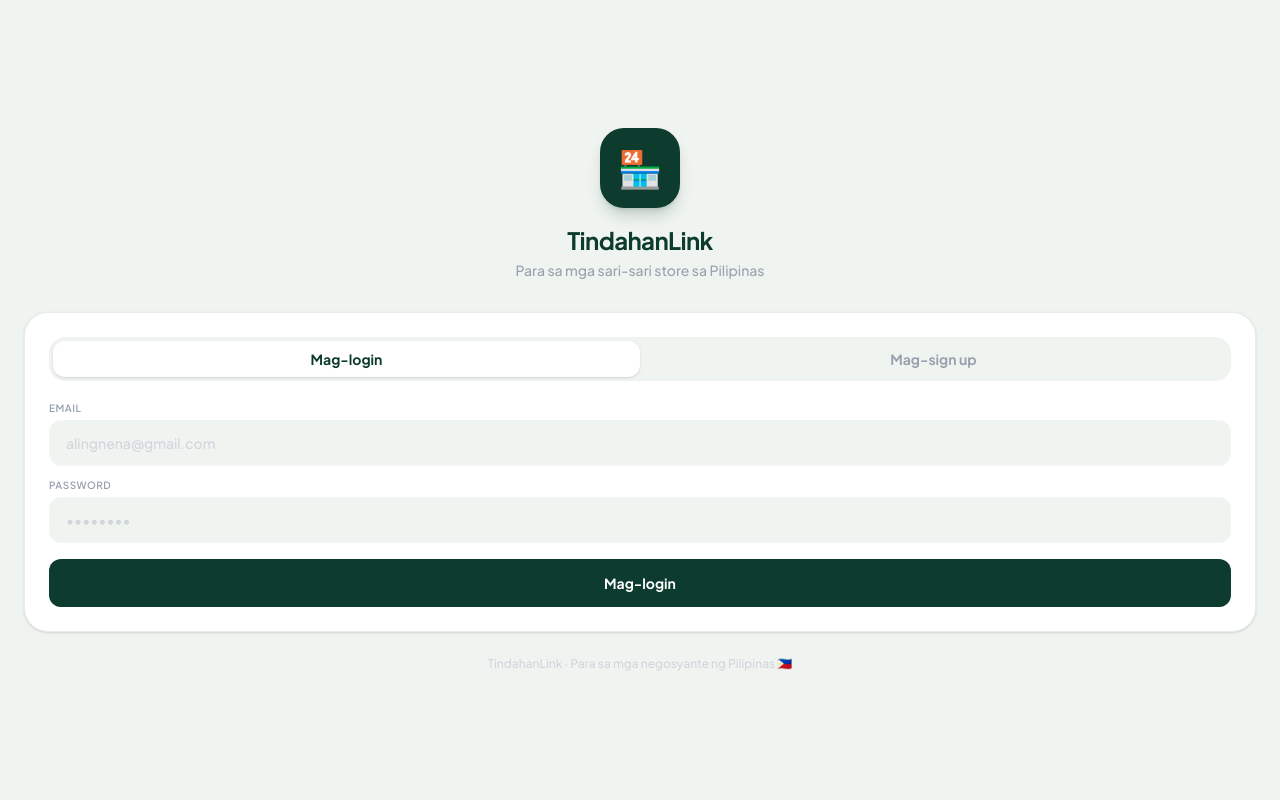
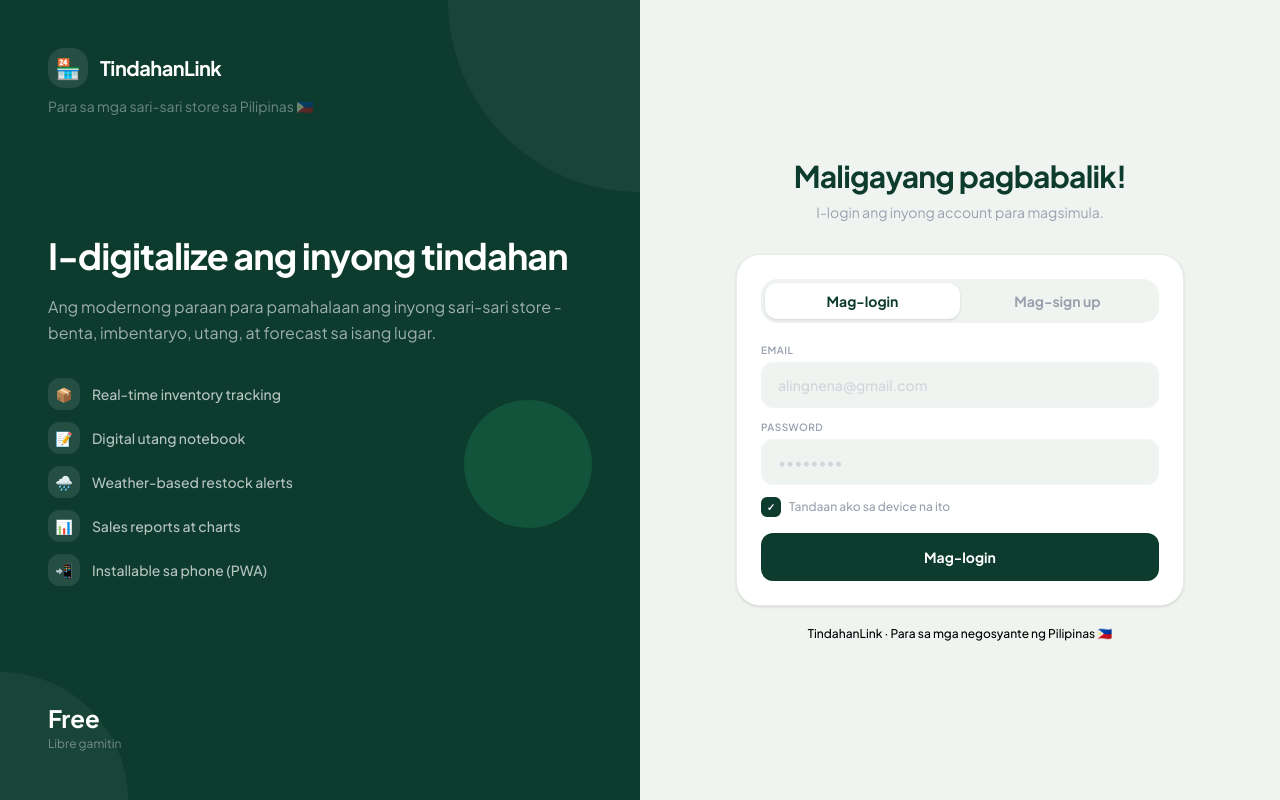
Before and after one commit to nyerrr/TindahanLink, a React (Vite) app: page / in a window 1280 px wide. Built offline with nearby package versions, Linux system fonts and the light colour scheme; no server answers.

Commit message:
Desktop split-screen login + SVG nav icons + remember me

```diff
--- a/src/pages/Dashboard.tsx
+++ b/src/pages/Dashboard.tsx
@@ -337,7 +337,7 @@ export default function Dashboard({ onNavigate }: Props) {
               key={item.id}
               onClick={() => openSellModal(item)}
               disabled={item.stock <= 0}
-              className={`bg-white rounded-2xl border border-[#E8EDE8] p-3 flex flex-col items-center relative active:scale-95 transition-all ${
+              className={`cursor-pointer bg-white rounded-2xl border border-[#E8EDE8] p-3 flex flex-col items-center relative active:scale-95 transition-all ${
                 item.stock <= 0 ? 'opacity-40' : ''
               }`}
             >
@@ -368,7 +368,7 @@ export default function Dashboard({ onNavigate }: Props) {
               animate={{ opacity: 1, y: 0 }}
               exit={{ opacity: 0, y: 10 }}
               onClick={() => setVisibleCount(c => c + 6)}
-              className="w-full mt-3 bg-white border border-[#E8EDE8] rounded-2xl py-3.5 text-sm font-bold text-[#0D3B2E] active:scale-95 transition-transform"
+              className="cursor-pointer w-full mt-3 bg-white border border-[#E8EDE8] rounded-2xl py-3.5 text-sm font-bold text-[#0D3B2E] active:scale-95 transition-transform"
             >
               Tingnan pa ({totalFiltered - visibleCount} pa)
             </motion.button>
--- a/src/pages/Login.tsx
+++ b/src/pages/Login.tsx
@@ -1,8 +1,7 @@
 import { useState } from 'react'
+import { motion } from 'framer-motion'
 import { signIn, signUp } from '../lib/auth'
 
-// This component needs to tell App.tsx when login succeeds
-// so App.tsx can switch to the Dashboard
 type Props = {
   onLogin: () => void
 }
@@ -14,9 +13,9 @@ export default function Login({ onLogin }: Props) {
   const [loading, setLoading] = useState(false)
   const [error, setError] = useState('')
   const [success, setSuccess] = useState('')
+  const [remember, setRemember] = useState(true)
 
   async function handleSubmit() {
-    // Basic validation before hitting the API
     if (!email.trim()) return setError('Lagyan ng email!')
     if (!password.trim()) return setError('Lagyan ng password!')
     if (password.length < 6) return setError('Password ay dapat 6 characters man lang!')
@@ -31,12 +30,10 @@ export default function Login({ onLogin }: Props) {
         setSuccess('Account nagawa na! Mag-login na.')
         setIsSignUp(false)
       } else {
-        await signIn(email, password)
-        // Tell App.tsx login succeeded → switch to dashboard
+        await signIn(email, password, remember)
         onLogin()
       }
     } catch (e: any) {
-      // Supabase returns error messages we can show directly
       if (e.message.includes('Invalid login')) {
         setError('Mali ang email o password. Subukan ulit.')
       } else if (e.message.includes('already registered')) {
@@ -49,46 +46,152 @@ export default function Login({ onLogin }: Props) {
     setLoading(false)
   }
 
-  // Allow pressing Enter to submit
   function handleKeyDown(e: React.KeyboardEvent) {
     if (e.key === 'Enter') handleSubmit()
   }
 
   return (
-    <div className="min-h-screen bg-[#F0F4F0] flex flex-col items-center justify-center px-6">
+    <div className="min-h-screen bg-[#F0F4F0] flex md:flex-row flex-col">
 
-      {/* Logo */}
-      <div className="mb-8 text-center">
-        <div className="w-20 h-20 bg-[#0D3B2E] rounded-3xl flex items-center justify-center mx-auto mb-4 shadow-lg shadow-[#0D3B2E]/20">
-          <span className="text-4xl">🏪</span>
+      {/* ─── LEFT PANEL — desktop only ─── */}
+      {/*
+        Why hidden md:flex?
+        On mobile → hidden (we don't show it)
+        On desktop → flex (shows the branding panel)
+        This is responsive design using Tailwind breakpoints
+      */}
+      <motion.div
+        initial={{ opacity: 0, x: -40 }}
+        animate={{ opacity: 1, x: 0 }}
+        transition={{ type: 'spring', stiffness: 200, damping: 25 }}
+        className="hidden md:flex md:w-1/2 bg-[#0D3B2E] flex-col justify-between p-12 relative overflow-hidden"
+      >
+        {/* Background decorative circles */}
+        {/*
+          Why decorative circles?
+          Pure green background feels flat and corporate.
+          Subtle geometric shapes add depth and personality
+          without distracting from the content.
+        */}
+        <div className="absolute top-0 right-0 w-96 h-96 bg-white/5 rounded-full -translate-y-1/2 translate-x-1/2" />
+        <div className="absolute bottom-0 left-0 w-64 h-64 bg-white/5 rounded-full translate-y-1/2 -translate-x-1/2" />
+        <div className="absolute top-1/2 right-12 w-32 h-32 bg-[#1B8B5A]/30 rounded-full" />
+
+        {/* Top — Logo */}
+        <div className="relative z-10">
+          <div className="flex items-center gap-3 mb-2">
+            <div className="w-10 h-10 bg-white/10 rounded-2xl flex items-center justify-center">
+              <span className="text-xl">🏪</span>
             </div>
-        <h1 className="text-2xl font-bold text-[#0D3B2E] tracking-tight">TindahanLink</h1>
-        <p className="text-gray-400 text-sm mt-1 font-medium">
-          Para sa mga sari-sari store sa Pilipinas
+            <span className="text-white font-bold text-xl tracking-tight">TindahanLink</span>
+          </div>
+          <p className="text-white/40 text-sm">Para sa mga sari-sari store sa Pilipinas 🇵🇭</p>
+        </div>
+
+        {/* Middle — Main headline */}
+        <div className="relative z-10">
+          <h1 className="text-white text-4xl font-bold tracking-tight leading-tight mb-4">
+            I-digitalize ang inyong tindahan
+          </h1>
+          <p className="text-white/60 text-base leading-relaxed">
+            Ang modernong paraan para pamahalaan ang inyong sari-sari store - benta, imbentaryo, utang, at forecast sa isang lugar.
+          </p>
+
+          {/* Feature list */}
+          <div className="mt-8 flex flex-col gap-3">
+            {[
+              { icon: '📦', text: 'Real-time inventory tracking' },
+              { icon: '📝', text: 'Digital utang notebook' },
+              { icon: '🌧️', text: 'Weather-based restock alerts' },
+              { icon: '📊', text: 'Sales reports at charts' },
+              { icon: '📲', text: 'Installable sa phone (PWA)' },
+            ].map((feature, i) => (
+              <motion.div
+                key={i}
+                initial={{ opacity: 0, x: -20 }}
+                animate={{ opacity: 1, x: 0 }}
+                transition={{ delay: 0.3 + i * 0.08, type: 'spring', stiffness: 300 }}
+                className="flex items-center gap-3"
+              >
+                <div className="w-8 h-8 bg-white/10 rounded-xl flex items-center justify-center text-sm shrink-0">
+                  {feature.icon}
+                </div>
+                <span className="text-white/70 text-sm font-medium">{feature.text}</span>
+              </motion.div>
+            ))}
+          </div>
+        </div>
+
+        {/* Bottom — Stats */}
+        <div className="relative z-10 flex gap-6">
+          <div>
+            <p className="text-white text-2xl font-bold">Free</p>
+            <p className="text-white/40 text-xs mt-0.5">Libre gamitin</p>
+          </div>
+        </div>
+
+      </motion.div>
+
+      {/* ─── RIGHT PANEL — login form ─── */}
+      {/*
+        Why md:w-1/2?
+        On mobile → full width (w-full is default)
+        On desktop → half width, right side
+        The left panel takes the other half
+      */}
+      <div className="flex-1 flex flex-col items-center justify-center px-6 py-12 md:px-16 lg:px-24">
+
+        {/* Mobile only logo — hidden on desktop since left panel shows it */}
+        <motion.div
+          initial={{ opacity: 0, y: -30 }}
+          animate={{ opacity: 1, y: 0 }}
+          transition={{ type: 'spring', stiffness: 300, damping: 25 }}
+          className="md:hidden mb-8 text-center"
+        >
+          <div className="w-16 h-16 bg-[#0D3B2E] rounded-3xl flex items-center justify-center mx-auto mb-3 shadow-lg shadow-[#0D3B2E]/20">
+            <span className="text-3xl">🏪</span>
+          </div>
+          <h1 className="text-xl font-bold text-[#0D3B2E] tracking-tight">TindahanLink</h1>
+          <p className="text-gray-400 text-xs mt-1">Para sa mga sari-sari store sa Pilipinas</p>
+        </motion.div>
+
+        {/* Form container */}
+        <motion.div
+          initial={{ opacity: 0, y: 40 }}
+          animate={{ opacity: 1, y: 0 }}
+          transition={{ type: 'spring', stiffness: 250, damping: 22, delay: 0.1 }}
+          className="w-full max-w-md"
+        >
+          {/* Desktop greeting */}
+          <div className="hidden md:block mb-8">
+            <h2 className="text-center text-3xl font-bold text-[#0D3B2E] tracking-tight">
+              {isSignUp ? 'Gumawa ng account' : 'Maligayang pagbabalik!'}
+            </h2>
+            <p className="text-center text-gray-400 text-sm mt-2">
+              {isSignUp
+                ? 'Libre ang paggamit. Walang credit card na kailangan.'
+                : 'I-login ang inyong account para magsimula.'
+              }
             </p>
           </div>
 
-      {/* Form Card */}
-      <div className="w-full bg-white rounded-3xl p-6 shadow-sm border border-[#E8EDE8]">
+          {/* Form card */}
+          <div className="bg-white rounded-3xl p-6 shadow-sm border border-[#E8EDE8]">
 
             {/* Toggle tabs */}
             <div className="flex bg-[#F0F4F0] rounded-2xl p-1 mb-5">
               <button
                 onClick={() => { setIsSignUp(false); setError(''); setSuccess('') }}
-            className={`flex-1 py-2 rounded-xl text-sm font-bold transition-all ${
-              !isSignUp
-                ? 'bg-white text-[#0D3B2E] shadow-sm'
-                : 'text-gray-400'
+                className={`cursor-pointer flex-1 py-2 rounded-xl text-sm font-bold transition-all ${
+                  !isSignUp ? 'bg-white text-[#0D3B2E] shadow-sm' : 'text-gray-400'
                 }`}
               >
                 Mag-login
               </button>
               <button
                 onClick={() => { setIsSignUp(true); setError(''); setSuccess('') }}
-            className={`flex-1 py-2 rounded-xl text-sm font-bold transition-all ${
-              isSignUp
-                ? 'bg-white text-[#0D3B2E] shadow-sm'
-                : 'text-gray-400'
+                className={`cursor-pointer flex-1 py-2 rounded-xl text-sm font-bold transition-all ${
+                  isSignUp ? 'bg-white text-[#0D3B2E] shadow-sm' : 'text-gray-400'
                 }`}
               >
                 Mag-sign up
@@ -98,7 +201,11 @@ export default function Login({ onLogin }: Props) {
             <div className="flex flex-col gap-3">
 
               {/* Email */}
-          <div>
+              <motion.div
+                initial={{ opacity: 0, x: -20 }}
+                animate={{ opacity: 1, x: 0 }}
+                transition={{ delay: 0.2, type: 'spring', stiffness: 300 }}
+              >
                 <label className="text-[10px] text-gray-400 font-semibold uppercase tracking-wider mb-1 block">
                   Email
                 </label>
@@ -110,10 +217,14 @@ export default function Login({ onLogin }: Props) {
                   placeholder="alingnena@gmail.com"
                   className="w-full border border-gray-100 bg-[#F0F4F0] rounded-xl px-4 py-3 text-sm font-medium text-[#0D3B2E] placeholder:text-gray-300 focus:outline-none focus:border-[#0D3B2E] transition-colors"
                 />
-          </div>
+              </motion.div>
 
               {/* Password */}
-          <div>
+              <motion.div
+                initial={{ opacity: 0, x: -20 }}
+                animate={{ opacity: 1, x: 0 }}
+                transition={{ delay: 0.25, type: 'spring', stiffness: 300 }}
+              >
                 <label className="text-[10px] text-gray-400 font-semibold uppercase tracking-wider mb-1 block">
                   Password
                 </label>
@@ -126,33 +237,62 @@ export default function Login({ onLogin }: Props) {
                   className="w-full border border-gray-100 bg-[#F0F4F0] rounded-xl px-4 py-3 text-sm font-medium text-[#0D3B2E] placeholder:text-gray-300 focus:outline-none focus:border-[#0D3B2E] transition-colors"
                 />
                 {isSignUp && (
-              <p className="text-[10px] text-gray-300 mt-1 ml-1">
-                Minimum 6 characters
-              </p>
+                  <p className="text-[10px] text-gray-600 mt-1 ml-1">Minimum 6 characters</p>
                 )}
-          </div>
+              </motion.div>
 
             </div>
 
-        {/* Error message */}
+            {/* Error */}
             {error && (
-          <div className="mt-3 bg-red-50 border border-red-100 rounded-xl px-3 py-2">
+              <motion.div
+                initial={{ opacity: 0, scale: 0.95 }}
+                animate={{ opacity: 1, scale: 1 }}
+                className="mt-3 bg-red-50 border border-red-100 rounded-xl px-3 py-2"
+              >
                 <p className="text-red-600 text-xs font-medium">⚠️ {error}</p>
-          </div>
+              </motion.div>
             )}
 
-        {/* Success message */}
+            {/* Success */}
             {success && (
-          <div className="mt-3 bg-green-50 border border-green-100 rounded-xl px-3 py-2">
+              <motion.div
+                initial={{ opacity: 0, scale: 0.95 }}
+                animate={{ opacity: 1, scale: 1 }}
+                className="mt-3 bg-green-50 border border-green-100 rounded-xl px-3 py-2"
+              >
                 <p className="text-green-600 text-xs font-medium">✅ {success}</p>
-          </div>
+              </motion.div>
             )}
 
-        {/* Submit button */}
+            {/* Remember Me */}
+            {!isSignUp && (
+              <motion.div
+                initial={{ opacity: 0 }}
+                animate={{ opacity: 1 }}
+                transition={{ delay: 0.3 }}
+                className="flex items-center gap-2 mt-3"
+              >
                 <button
+                  onClick={() => setRemember(!remember)}
+                  className={`cursor-pointer w-5 h-5 rounded-md border-2 flex items-center justify-center transition-all shrink-0 ${
+                    remember ? 'bg-[#0D3B2E] border-[#0D3B2E]' : 'bg-white border-gray-200'
+                  }`}
+                >
+                  {remember && <span className="text-white text-[10px] font-bold">✓</span>}
+                </button>
+                <span className="text-xs text-gray-400 font-medium">
+                  Tandaan ako sa device na ito
+                </span>
+              </motion.div>
+            )}
+
+            {/* Submit */}
+            <motion.button
+              whileTap={{ scale: 0.95 }}
               onClick={handleSubmit}
               disabled={loading}
-          className="w-full bg-[#0D3B2E] text-white rounded-xl py-3.5 font-bold text-sm mt-4 active:scale-95 transition-all disabled:opacity-60"
+              className="cursor-pointer w-full bg-[#0D3B2E] text-white rounded-xl py-3.5 font-bold text-sm mt-4 disabled:opacity-60 hover:bg-[#1B8B5A] transition-colors"
             >
               {loading
                 ? 'Loading...'
@@ -160,14 +300,17 @@ export default function Login({ onLogin }: Props) {
                 ? 'Gumawa ng Account'
                 : 'Mag-login'
               }
-        </button>
+            </motion.button>
 
           </div>
 
           {/* Footer */}
-      <p className="text-gray-300 text-xs mt-6 text-center font-medium">
+          <p className="text-black text-xs mt-5 text-center font-medium">
             TindahanLink · Para sa mga negosyante ng Pilipinas 🇵🇭
           </p>
+
+        </motion.div>
+      </div>
 
     </div>
   )
--- a/src/pages/Settings.tsx
+++ b/src/pages/Settings.tsx
@@ -223,7 +223,7 @@ export default function Settings({ onNavigate, onLogout, userEmail }: Props) {
         <button
           onClick={handleLogout}
           disabled={loading}
-          className="w-full bg-red-50 border border-red-100 text-red-600 rounded-2xl py-4 font-bold text-sm active:scale-95 transition-all disabled:opacity-60"
+          className="w-full bg-red-500 border cursor-pointer border-red-100 text-gray-50 rounded-2xl py-4 font-bold text-sm active:scale-95 transition-all disabled:opacity-60"
         >
           {loading ? 'Naglo-logout...' : '🚪 Mag-logout'}
         </button>
```
Also changed, not shown: src/components/BottomNav.tsx (+5 -5 lines), src/lib/auth.ts (+9 -3 lines). Lines whose indentation alone changed are shown as unchanged.
